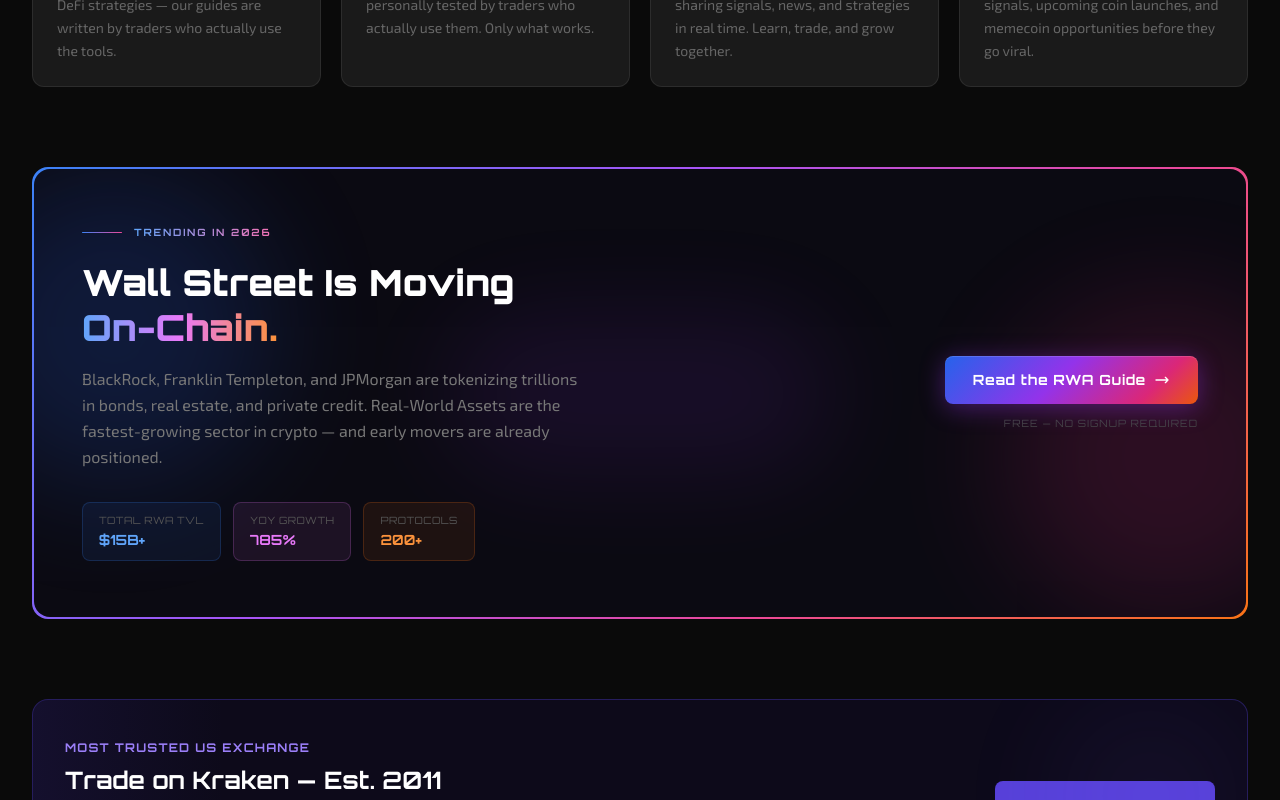
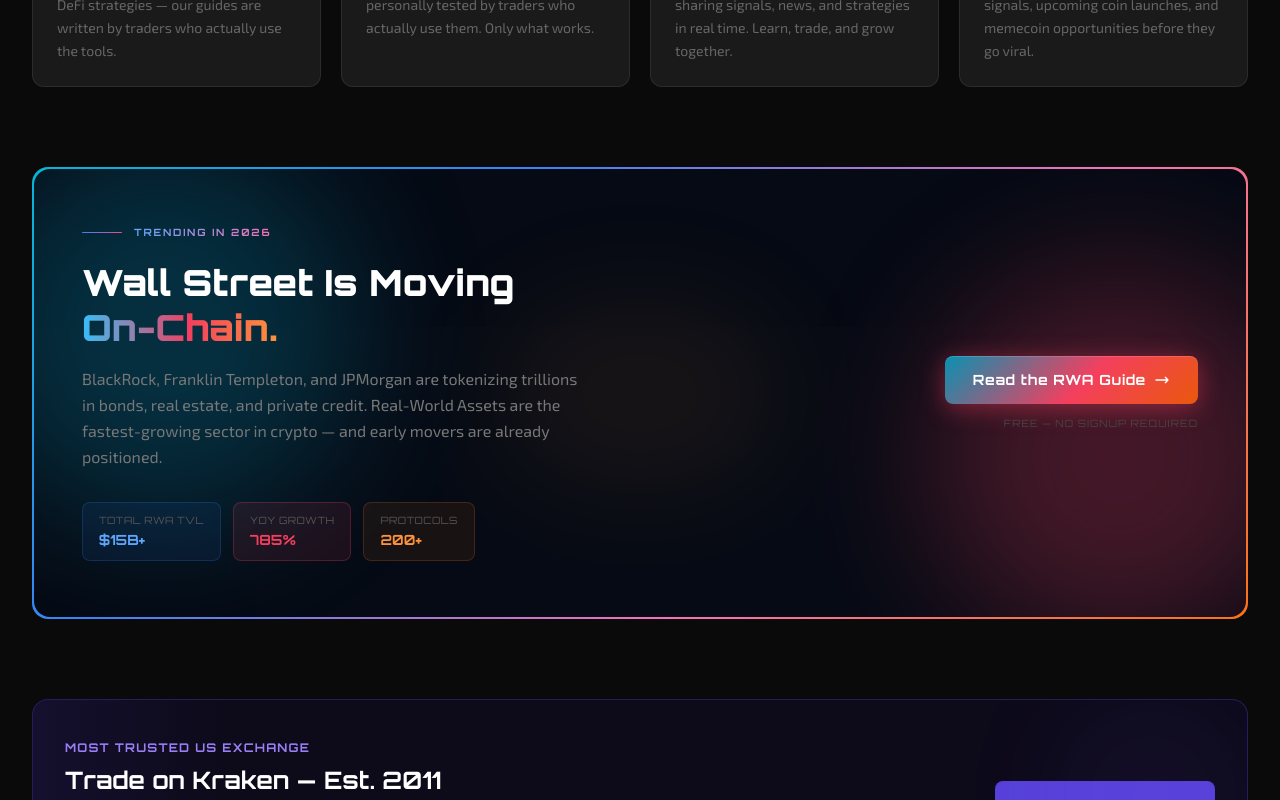
Before and after one commit to 360Cryptox/360Crypto, a Next.js app: page / in a window 1280 px wide. Shown: the part 1960-2760 px from the top of the page. Built offline with nearby package versions, Linux system fonts and the light colour scheme.

Commit message:
RWA section: purge all purple — cyan+blue+rose+orange only, dark navy bg

```diff
--- a/app/page.tsx
+++ b/app/page.tsx
@@ -220,13 +220,13 @@
 
       {/* TREND CTA — RWA chromatic */}
       <section className="mx-auto max-w-7xl px-4 sm:px-6 lg:px-8 pb-10">
-        {/* Thick chromatic border */}
-        <div className="relative p-[2px] rounded-2xl" style={{ background: 'linear-gradient(135deg, #3b82f6 0%, #a855f7 40%, #ec4899 70%, #f97316 100%)' }}>
-          <div className="relative overflow-hidden rounded-2xl bg-[#0b0a12]">
-            {/* Strong chromatic glow clouds */}
-            <div aria-hidden="true" className="pointer-events-none absolute -left-20 top-0 h-80 w-80 rounded-full bg-[#2563eb] opacity-[0.18] blur-[60px]" />
-            <div aria-hidden="true" className="pointer-events-none absolute -right-20 bottom-0 h-80 w-80 rounded-full bg-[#db2777] opacity-[0.16] blur-[60px]" />
-            <div aria-hidden="true" className="pointer-events-none absolute left-1/2 -translate-x-1/2 top-1/2 -translate-y-1/2 h-40 w-96 rounded-full bg-[#9333ea] opacity-[0.10] blur-[50px]" />
+        {/* Thick chromatic border — cyan · blue · rose · orange, zero purple */}
+        <div className="relative p-[2px] rounded-2xl" style={{ background: 'linear-gradient(135deg, #06b6d4 0%, #3b82f6 30%, #f472b6 65%, #f97316 100%)' }}>
+          <div className="relative overflow-hidden rounded-2xl" style={{ background: '#050a14' }}>
+            {/* Chromatic glow clouds — NO purple */}
+            <div aria-hidden="true" className="pointer-events-none absolute -left-16 -top-8 h-96 w-96 rounded-full bg-[#0891b2] opacity-[0.28] blur-[70px]" />
+            <div aria-hidden="true" className="pointer-events-none absolute -right-16 -bottom-8 h-96 w-96 rounded-full bg-[#f43f5e] opacity-[0.26] blur-[70px]" />
+            <div aria-hidden="true" className="pointer-events-none absolute left-1/2 top-1/2 -translate-x-1/2 -translate-y-1/2 h-48 w-72 rounded-full bg-[#fb923c] opacity-[0.08] blur-[60px]" />
 
             <div className="relative z-10 flex flex-col lg:flex-row lg:items-center gap-10 px-8 py-12 md:px-12 md:py-14">
               {/* Left */}
@@ -241,7 +241,7 @@
                 <h2 className="font-orbitron text-3xl md:text-4xl font-black text-white leading-tight mb-4">
                   Wall Street Is Moving{' '}
                   <br className="hidden md:block" />
-                  <span style={{ background: 'linear-gradient(90deg, #60a5fa 0%, #e879f9 50%, #fb923c 100%)', WebkitBackgroundClip: 'text', WebkitTextFillColor: 'transparent' }}>
+                  <span style={{ background: 'linear-gradient(90deg, #38bdf8 0%, #f43f5e 55%, #fb923c 100%)', WebkitBackgroundClip: 'text', WebkitTextFillColor: 'transparent' }}>
                     On-Chain.
                   </span>
                 </h2>
@@ -253,7 +253,7 @@
                 <div className="flex flex-wrap gap-3">
                   {[
                     { label: 'Total RWA TVL', value: '$15B+', color: '#60a5fa', bg: 'rgba(59,130,246,0.08)', border: 'rgba(59,130,246,0.2)' },
-                    { label: 'YoY Growth',    value: '785%',  color: '#e879f9', bg: 'rgba(232,121,249,0.08)', border: 'rgba(232,121,249,0.2)' },
+                    { label: 'YoY Growth',    value: '785%',  color: '#f43f5e', bg: 'rgba(244,63,94,0.10)',   border: 'rgba(244,63,94,0.25)' },
                     { label: 'Protocols',     value: '200+',  color: '#fb923c', bg: 'rgba(249,115,22,0.08)',  border: 'rgba(249,115,22,0.2)' },
                   ].map((s) => (
                     <div key={s.label} className="px-4 py-2.5 rounded-lg" style={{ background: s.bg, border: `1px solid ${s.border}` }}>
@@ -270,8 +270,8 @@
                   href="/guides"
                   className="group relative inline-flex items-center gap-2 px-7 py-3.5 rounded-lg font-orbitron text-sm font-bold text-white tracking-wider overflow-hidden transition-all duration-200 hover:-translate-y-0.5"
                   style={{
-                    background: 'linear-gradient(135deg, #2563eb 0%, #9333ea 45%, #db2777 80%, #ea580c 100%)',
-                    boxShadow: '0 4px 24px rgba(147,51,234,0.4), inset 0 1px 0 rgba(255,255,255,0.15)',
+                    background: 'linear-gradient(135deg, #0891b2 0%, #f43f5e 55%, #ea580c 100%)',
+                    boxShadow: '0 4px 24px rgba(244,63,94,0.45), inset 0 1px 0 rgba(255,255,255,0.15)',
                   }}
                 >
                   <span className="relative z-10">Read the RWA Guide</span>
```
